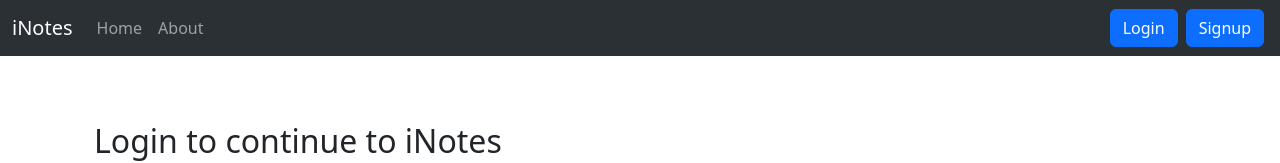
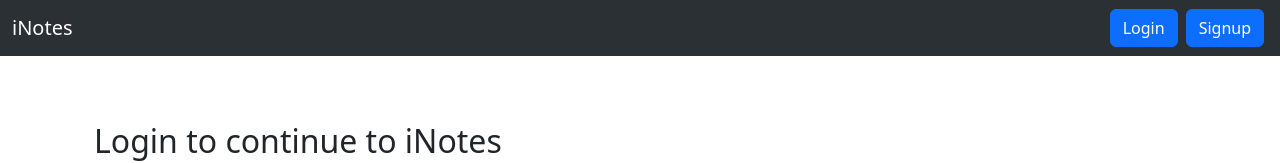
Before and after one commit to Amit-TheOne/iNotes, a React (Create React App) app in the folder frontend/: page /login in a window 1280 px wide. Shown: the top 163 px of the page. Built offline with nearby package versions, Linux system fonts and the light colour scheme.

Commit message:
minor fixes

```diff
--- a/frontend/src/App.js
+++ b/frontend/src/App.js
@@ -6,7 +6,7 @@ import {
 } from "react-router-dom";
 import { Home } from './components/Home';
 import { Navbar } from './components/Navbar';
-import { About } from './components/About';
+// import { About } from './components/About';
 import NoteState from './context/notes/NoteState';
 import Alert from './components/Alert';
 import Login from './components/Login';
@@ -38,7 +38,7 @@ function App() {
           <div className="container">
             <Routes>
               <Route path="/" element={<Home showAlert={showAlert} />} />
-              <Route path="about/*" element={<About />} />
+              {/* <Route path="about/*" element={<About />} /> */}
               <Route path="login/*" element={<Login showAlert={showAlert} />} />
               <Route path="signup/*" element={<Signup showAlert={showAlert} />} />
             </Routes>
--- a/frontend/src/components/Navbar.js
+++ b/frontend/src/components/Navbar.js
@@ -1,8 +1,8 @@
 import React from 'react';
-import { Link, useLocation, useNavigate } from 'react-router-dom';
+import { Link, useNavigate } from 'react-router-dom';
 
 export const Navbar = () => {
-  let location = useLocation();
+  // let location = useLocation();
 
   let navigate = useNavigate();
   const handleLogout = () => {
@@ -20,10 +20,10 @@ export const Navbar = () => {
         <div className="collapse navbar-collapse" id="navbarSupportedContent">
           <ul className="navbar-nav me-auto mb-2 mb-lg-0">
             <li className="nav-item">
-              <Link className={`nav-link ${location.pathname === "/" ? "active" : ""}`} aria-current="page" to="/">Home</Link>
+              {/* <Link className={`nav-link ${location.pathname === "/" ? "active" : ""}`} aria-current="page" to="/">Home</Link> */}
             </li>
             <li className="nav-item">
-              <Link className={`nav-link ${location.pathname === "/about" ? "active" : ""}`} to="/about">About</Link>
+              {/* <Link className={`nav-link ${location.pathname === "/about" ? "active" : ""}`} to="/about">About</Link> */}
             </li>
           </ul>
           {!localStorage.getItem("token") ? <form className="d-flex">
```
